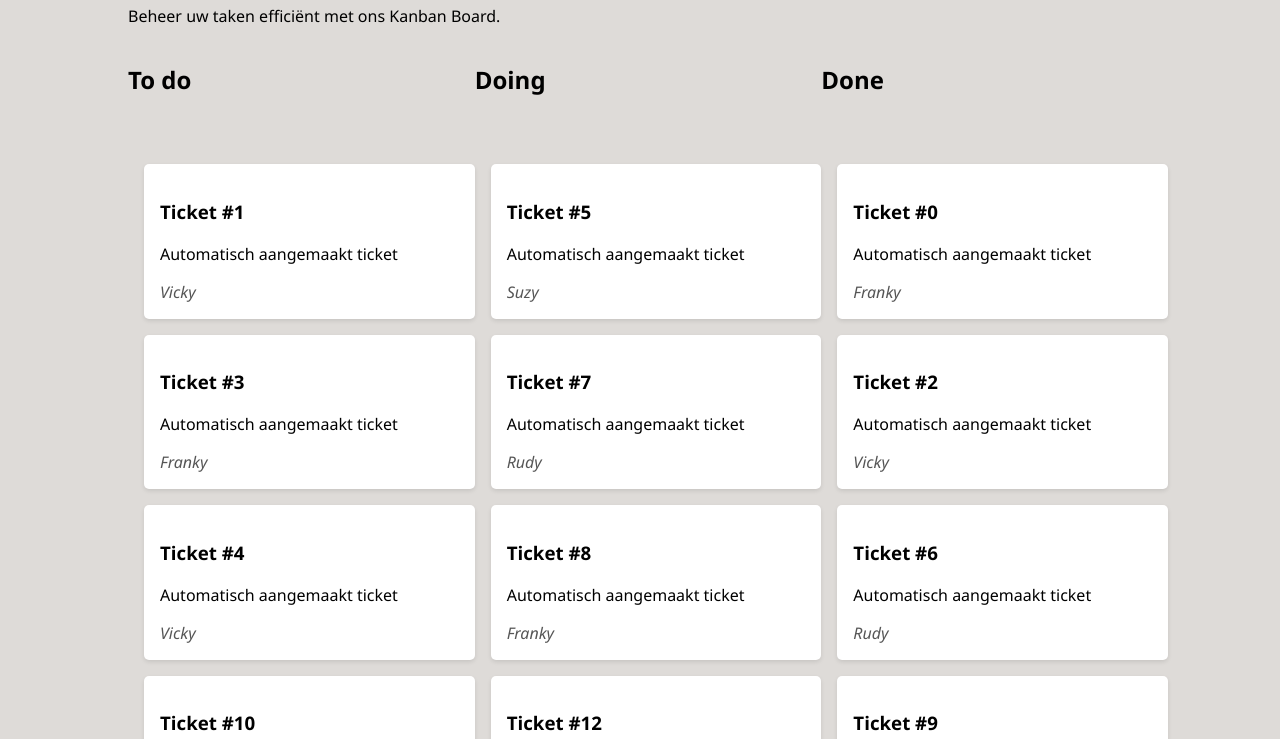
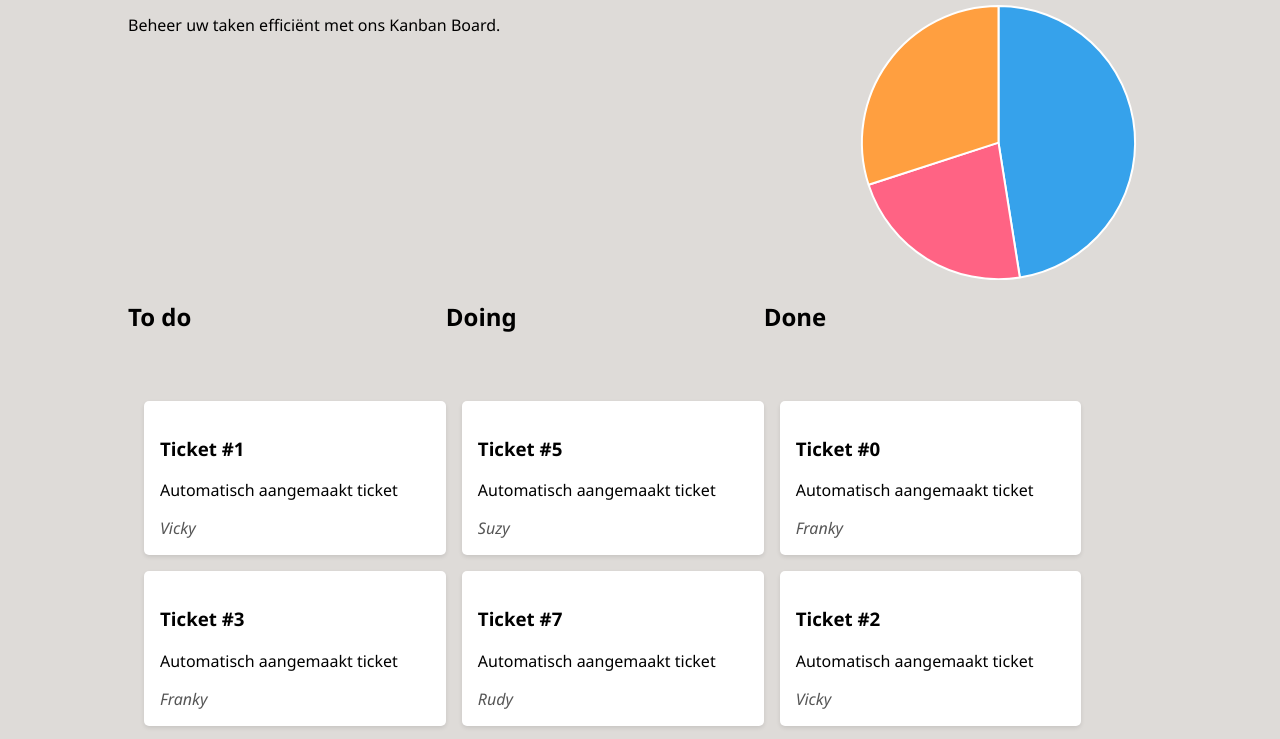
Before and after one commit to Salaheddinetah/kanban, a website: page Client/index.html in a window 1280 px wide. Shown: the part 273-1012 px from the top of the page. Drawn offline with nearby package versions, Linux system fonts and the light colour scheme.

Commit message:
added dummy chart and tested

```diff
--- a/Client/index.html
+++ b/Client/index.html
@@ -12,13 +12,16 @@
     <ul>About</ul>
 </li></nav>
 <main>
-    <h1>Welkom op het Kanban Board</h1>
+    <section>
+      <aside>
+        <canvas id="pie-chart"></canvas>
+     </aside>
+     <h1>Welkom op het Kanban Board</h1>
     <p>Beheer uw taken efficiënt met ons Kanban Board.</p>
     <div id="board" class="grid"></div>
     <script src="./scripts/index.js" type="module"></script>
-     <aside>
-        <canvas id="pie-chart"></canvas>
-     </aside>
+</section>
+
 </main>
 
 </body>
--- a/Client/layout/stylesheet.css
+++ b/Client/layout/stylesheet.css
@@ -25,10 +25,24 @@ nav li {
 
 main
 {
+    display: flex;
     flex-direction: column;
     margin: 10%;
     align-items: center;
 
+}
+
+section {
+flex: 1;
+width: 100%;
+}
+
+aside {
+    flex: 1;
+    width: 30%;
+    align-self: center;
+    margin-top: 2em;
+    float: right;
 }
 
 .ticket {
@@ -42,7 +56,7 @@ main
 
 ol {
     list-style: none;
-    padding: 1rem;
+padding: 1rem;
 }
 
 .ticket-id {
@@ -60,7 +74,6 @@ ol {
   display: flex;
   flex-direction: column;
   gap: 1em;
-  width: 100%;
 }
 
 #board {
--- a/Client/scripts/index.js
+++ b/Client/scripts/index.js
@@ -1,6 +1,8 @@
 import { Board } from "./board.js";
 import { getAllPersons } from "./person-database.js";
 import { Ticket } from "./ticket.js";
+import './pie-chart.js';
+
 
 // Aanmaken van een board met 3 kolommen.
 let board = new Board("To do", "Doing", "Done");
--- a/Client/scripts/pie-chart.js
+++ b/Client/scripts/pie-chart.js
@@ -1,3 +1,20 @@
 import '../node_modules/chart.js/dist/chart.umd.js';
 
 const ctx = document.getElementById('pie-chart');
+
+let statesAndCounts = new Map();
+
+statesAndCounts.set('To Do', 19);
+statesAndCounts.set('In Progress', 9);
+statesAndCounts.set('Done', 12);
+
+let chart = new Chart(ctx, {
+    type: 'pie',
+    data: {
+        labels: Array.from(statesAndCounts.keys()),
+        datasets: [{
+            label: 'Task Distribution',
+            data: Array.from(statesAndCounts.values()),
+        }]
+    }
+});
```
